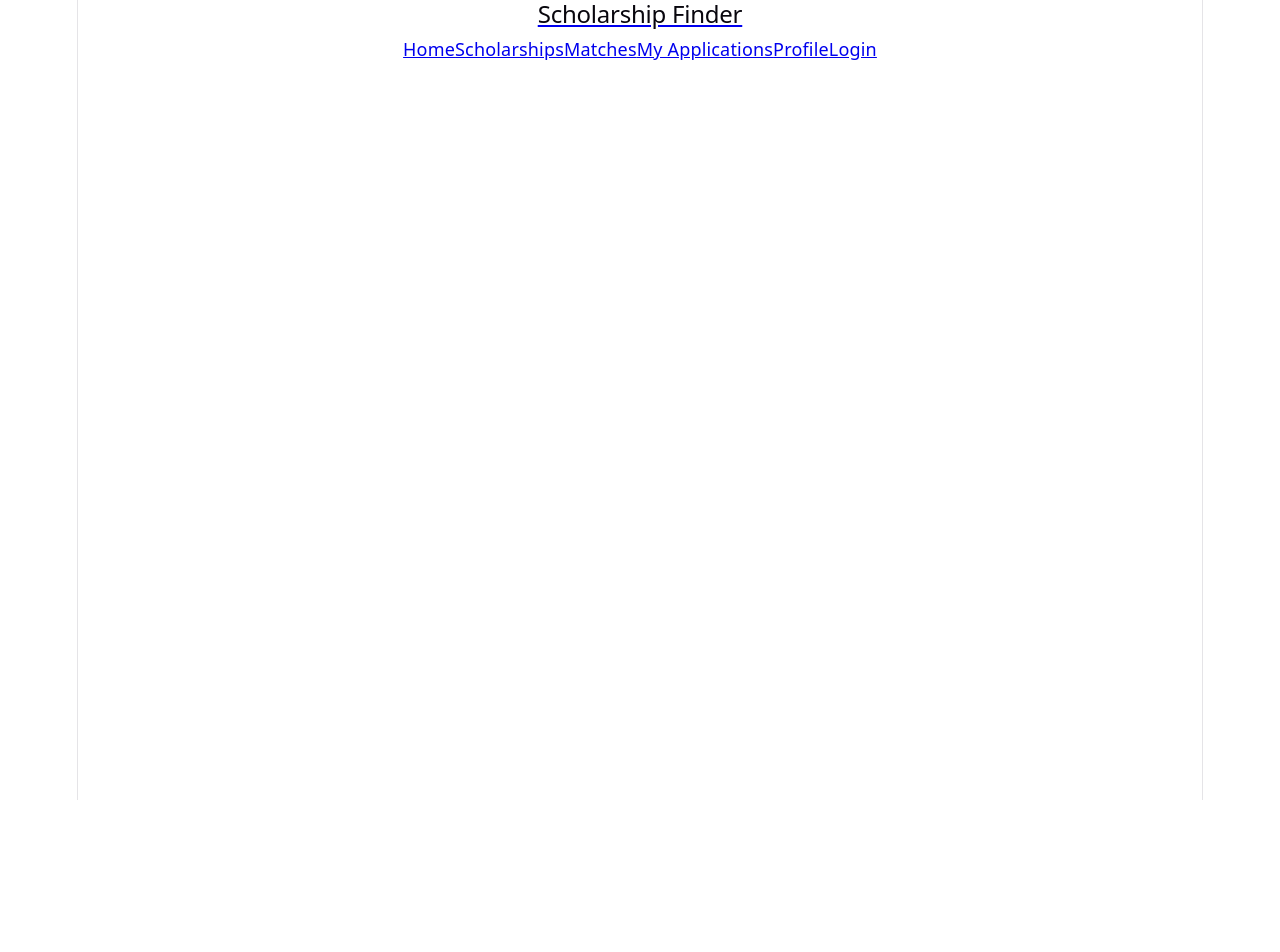
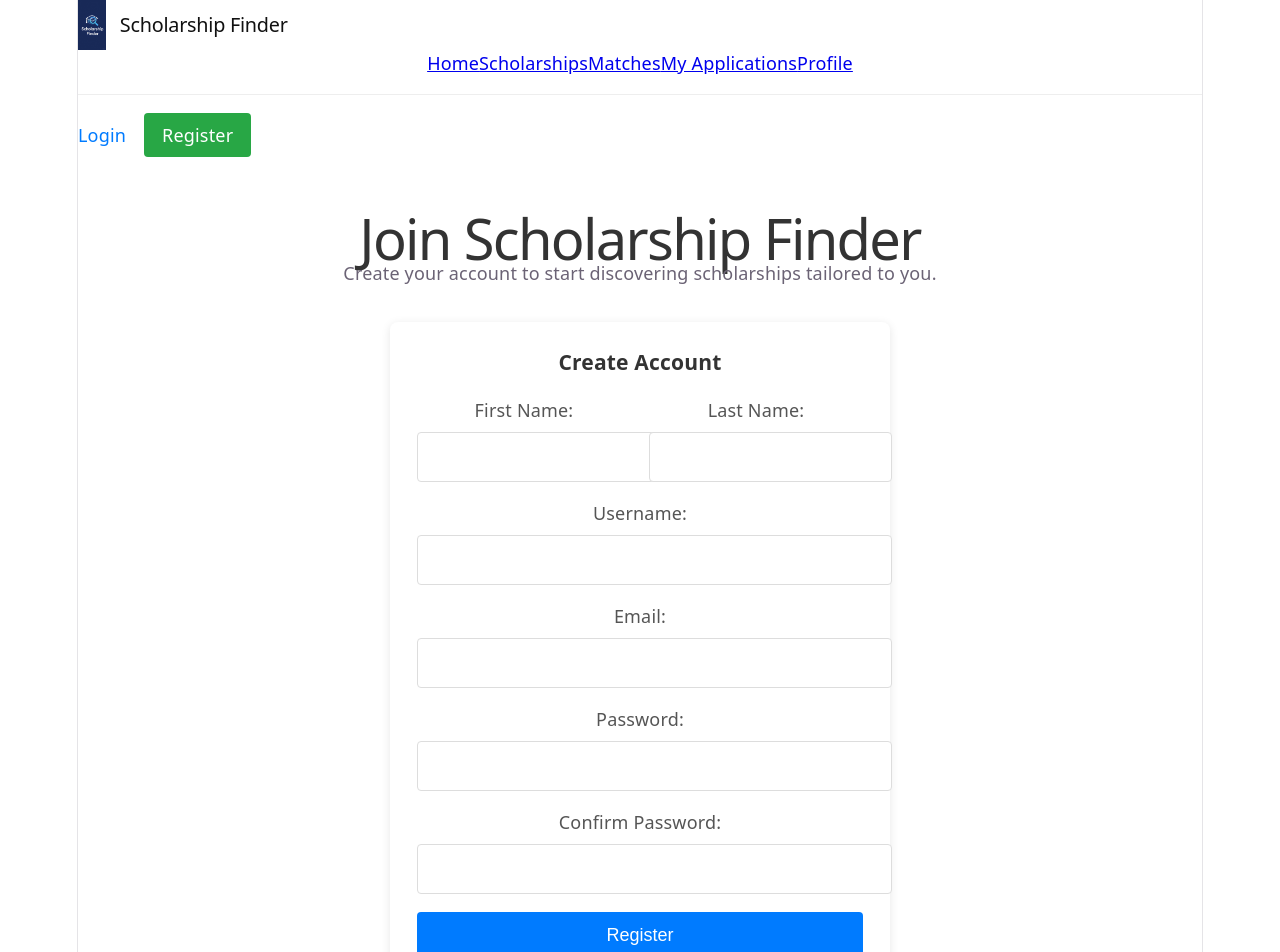
Before and after one commit to code-differently/26q1-team5-capstone, a React app in the folder frontend/: page /register in a window 1280 px wide. Shown: the top 952 px of the page. Before the commit the page ends 800 px from the top, so only its background shows below. Built offline with nearby package versions, Linux system fonts and the light colour scheme; the HTML template or start-up script is replaced by a standard one.

Commit message:
"add logoed"

```diff
--- a/frontend/src/App.css
+++ b/frontend/src/App.css
@@ -153,13 +153,215 @@
   }
 }
 
-#spacer {
-  height: 88px;
-  border-top: 1px solid var(--border);
-  @media (max-width: 1024px) {
-    height: 48px;
+/* Card Styles */
+.card {
+  background: white;
+  border-radius: 8px;
+  padding: 1.5rem;
+  box-shadow: 0 2px 10px rgba(0, 0, 0, 0.1);
+  margin-bottom: 1rem;
+}
+
+.card h3 {
+  margin-top: 0;
+  color: #333;
+}
+
+/* Form Styles */
+.form-group {
+  margin-bottom: 1rem;
+}
+
+.form-group label {
+  display: block;
+  margin-bottom: 0.5rem;
+  font-weight: 500;
+  color: #555;
+}
+
+.form-group input,
+.form-group select,
+.form-group textarea {
+  width: 100%;
+  padding: 0.75rem;
+  border: 1px solid #ddd;
+  border-radius: 4px;
+  font-size: 1rem;
+  transition: border-color 0.3s;
+}
+
+.form-group input:focus,
+.form-group select:focus,
+.form-group textarea:focus {
+  outline: none;
+  border-color: #007bff;
+  box-shadow: 0 0 0 2px rgba(0, 123, 255, 0.25);
+}
+
+.form-row {
+  display: flex;
+  gap: 1rem;
+}
+
+.form-row .form-group {
+  flex: 1;
+}
+
+/* Button Styles */
+.register-btn,
+.apply-btn,
+.save-btn,
+.cancel-btn {
+  background: #007bff;
+  color: white;
+  border: none;
+  padding: 0.75rem 1.5rem;
+  border-radius: 4px;
+  font-size: 1rem;
+  cursor: pointer;
+  transition: background-color 0.3s;
+  width: 100%;
+}
+
+.register-btn:hover,
+.apply-btn:hover,
+.save-btn:hover {
+  background: #0056b3;
+}
+
+.cancel-btn {
+  background: #6c757d;
+}
+
+.cancel-btn:hover {
+  background: #545b62;
+}
+
+/* Page Styles */
+.page-container {
+  max-width: 1200px;
+  margin: 0 auto;
+  padding: 2rem;
+}
+
+.registration-page {
+  display: flex;
+  flex-direction: column;
+  align-items: center;
+  min-height: 80vh;
+}
+
+.auth-header {
+  text-align: center;
+  margin-bottom: 2rem;
+}
+
+.auth-header h1 {
+  color: #333;
+  margin-bottom: 0.5rem;
+}
+
+.auth-content {
+  width: 100%;
+  max-width: 500px;
+}
+
+.auth-footer {
+  text-align: center;
+  margin-top: 2rem;
+  color: #666;
+}
+
+.back-link {
+  color: #007bff;
+  text-decoration: none;
+}
+
+.back-link:hover {
+  text-decoration: underline;
+}
+
+/* Error and Success Messages */
+.error-message {
+  color: #dc3545;
+  background: #f8d7da;
+  border: 1px solid #f5c6cb;
+  padding: 0.75rem;
+  border-radius: 4px;
+  margin-bottom: 1rem;
+}
+
+.success-message {
+  color: #155724;
+  background: #d4edda;
+  border: 1px solid #c3e6cb;
+  padding: 0.75rem;
+  border-radius: 4px;
+  margin-bottom: 1rem;
+}
+
+/* Auth Links */
+.auth-links {
+  text-align: center;
+  margin-top: 1rem;
+  padding-top: 1rem;
+  border-top: 1px solid #eee;
+}
+
+.auth-links a {
+  color: #007bff;
+  text-decoration: none;
+}
+
+.auth-links a:hover {
+  text-decoration: underline;
+}
+
+/* Navbar Auth Links */
+.auth-links {
+  display: flex;
+  gap: 1rem;
+  align-items: center;
+}
+
+.register-link {
+  background: #28a745;
+  color: white !important;
+  padding: 0.5rem 1rem;
+  border-radius: 4px;
+  transition: background-color 0.3s;
+}
+
+.register-link:hover {
+  background: #218838;
+  color: white !important;
+}
+
+.nav-logo {
+  display: flex;
+  align-items: center;
+  gap: 0.75rem;
+  text-decoration: none;
+}
+
+.nav-logo-img {
+  max-height: 50px;
+  width: auto;
+  object-fit: contain;
+}
+
+.nav-logo h2 {
+  margin: 0;
+  color: #111;
+  font-size: 1.1rem;
+}
+
+@media (max-width: 640px) {
+  .nav-logo-img {
+    max-height: 40px;
   }
 }
+
 
 .ticks {
   position: relative;
--- a/frontend/src/App.jsx
+++ b/frontend/src/App.jsx
@@ -8,6 +8,7 @@ import ScholarshipCard from './Components/ScholarshipCard'
 import Navbar from './Components/Navbar'
 import HomePage from './Pages/HomePage'
 import LoginPage from './Pages/LoginPage'
+import RegistrationPage from './Pages/RegistrationPage'
 import MatchesPage from './Pages/MatchesPage'
 import ScholarshipPage from './Pages/ScholarshipPage'
 import ApplicationPage from './Pages/ApplicationPage'
@@ -15,6 +16,8 @@ import ProfilePage from './Pages/ProfilePage'
 
 
 function App() {
+
+
 
   // Mock data - replace with API calls to MatchingService & ApplicationService
   const [matches] = useState([
@@ -110,6 +113,7 @@ function App() {
           />
         } />
         <Route path="/login" element={<LoginPage />} />
+        <Route path="/register" element={<RegistrationPage />} />
         <Route path="/matches" element={<MatchesPage />} />
         <Route path="/scholarships" element={<ScholarshipPage />} />
         <Route path="/applications" element={<ApplicationPage />} />
--- a/frontend/src/Components/Navbar.jsx
+++ b/frontend/src/Components/Navbar.jsx
@@ -1,5 +1,6 @@
 import { useState, useEffect, useRef } from 'react'
 import { Link, useNavigate } from 'react-router-dom'
+import logoImg from '../assets/logo.png'
 
 function Navbar() {
   const [isOpen, setIsOpen] = useState(false)
@@ -31,6 +32,7 @@ function Navbar() {
     <nav className="navbar" ref={navRef}>
       <div className="nav-container">
         <Link to="/" className="nav-logo" onClick={closeMenu}>
+          <img src={logoImg} alt="Scholarship Finder logo" className="nav-logo-img" />
           <h2>Scholarship Finder</h2>
         </Link>
 
@@ -49,7 +51,10 @@ function Navbar() {
           {isLoggedIn? (
             <button onClick={handleLogout} className="nav-btn">Logout</button>
           ) : (
-            <Link to="/login" onClick={closeMenu}>Login</Link>
+            <div className="auth-links">
+              <Link to="/login" onClick={closeMenu}>Login</Link>
+              <Link to="/register" onClick={closeMenu} className="register-link">Register</Link>
+            </div>
           )}
         </div>
       </div>
--- a/frontend/src/Components/RegistrationCard.jsx
+++ b/frontend/src/Components/RegistrationCard.jsx
@@ -0,0 +1,164 @@
+import React, { useState } from 'react';
+import { useNavigate } from 'react-router-dom';
+import axios from 'axios';
+
+const RegistrationCard = ({ onSuccess, redirectTo = '/login' }) => {
+  const [formData, setFormData] = useState({
+    username: '',
+    email: '',
+    password: '',
+    confirmPassword: '',
+    firstName: '',
+    lastName: ''
+  });
+  const [error, setError] = useState('');
+  const [loading, setLoading] = useState(false);
+  const navigate = useNavigate();
+
+  const handleChange = (e) => {
+    setFormData({
+      ...formData,
+      [e.target.name]: e.target.value
+    });
+  };
+
+  const handleSubmit = async (e) => {
+    e.preventDefault();
+    setError('');
+    setLoading(true);
+
+    // Basic validation
+    if (formData.password !== formData.confirmPassword) {
+      setError('Passwords do not match');
+      setLoading(false);
+      return;
+    }
+
+    if (formData.password.length < 6) {
+      setError('Password must be at least 6 characters long');
+      setLoading(false);
+      return;
+    }
+
+    try {
+      const registrationData = {
+        username: formData.username,
+        email: formData.email,
+        password: formData.password,
+        firstName: formData.firstName,
+        lastName: formData.lastName
+      };
+
+      const response = await axios.post('/api/users/register', registrationData);
+      console.log('Registration successful:', response.data);
+
+      // Call success callback if provided
+      if (onSuccess) {
+        onSuccess(response.data);
+      }
+
+      // Navigate to specified route (default: login page)
+      navigate(redirectTo);
+
+    } catch (err) {
+      console.error('Registration error:', err);
+      setError(err.response?.data?.message || 'Registration failed. Please try again.');
+    } finally {
+      setLoading(false);
+    }
+  };
+
+  return (
+    <div className="card registration-card">
+      <h3>Create Account</h3>
+      <form onSubmit={handleSubmit}>
+        <div className="form-row">
+          <div className="form-group">
+            <label htmlFor="firstName">First Name:</label>
+            <input
+              type="text"
+              id="firstName"
+              name="firstName"
+              value={formData.firstName}
+              onChange={handleChange}
+              required
+            />
+          </div>
+          <div className="form-group">
+            <label htmlFor="lastName">Last Name:</label>
+            <input
+              type="text"
+              id="lastName"
+              name="lastName"
+              value={formData.lastName}
+              onChange={handleChange}
+              required
+            />
+          </div>
+        </div>
+
+        <div className="form-group">
+          <label htmlFor="username">Username:</label>
+          <input
+            type="text"
+            id="username"
+            name="username"
+            value={formData.username}
+            onChange={handleChange}
+            required
+          />
+        </div>
+
+        <div className="form-group">
+          <label htmlFor="email">Email:</label>
+          <input
+            type="email"
+            id="email"
+            name="email"
+            value={formData.email}
+            onChange={handleChange}
+            required
+          />
+        </div>
+
+        <div className="form-group">
+          <label htmlFor="password">Password:</label>
+          <input
+            type="password"
+            id="password"
+            name="password"
+            value={formData.password}
+            onChange={handleChange}
+            required
+            minLength="6"
+          />
+        </div>
+
+        <div className="form-group">
+          <label htmlFor="confirmPassword">Confirm Password:</label>
+          <input
+            type="password"
+            id="confirmPassword"
+            name="confirmPassword"
+            value={formData.confirmPassword}
+            onChange={handleChange}
+            required
+            minLength="6"
+          />
+        </div>
+
+        {error && <div className="error-message">{error}</div>}
+
+        <button type="submit" disabled={loading} className="register-btn">
+          {loading ? 'Creating Account...' : 'Register'}
+        </button>
+      </form>
+
+      <div className="auth-links">
+        <p>Already have an account? <a href="/login">Login here</a></p>
+      </div>
+    </div>
+  );
+};
+
+export default RegistrationCard;
--- a/frontend/src/Pages/RegistrationPage.jsx
+++ b/frontend/src/Pages/RegistrationPage.jsx
@@ -0,0 +1,33 @@
+import React from 'react';
+import { Link } from 'react-router-dom';
+import RegistrationCard from '../Components/RegistrationCard';
+
+const RegistrationPage = () => {
+  const handleRegistrationSuccess = (userData) => {
+    console.log('User registered successfully:', userData);
+    // Could show a success message or redirect with a message
+  };
+
+  return (
+    <div className="page-container registration-page">
+      <div className="auth-header">
+        <h1>Join Scholarship Finder</h1>
+        <p>Create your account to start discovering scholarships tailored to you.</p>
+      </div>
+
+      <div className="auth-content">
+        <RegistrationCard
+          onSuccess={handleRegistrationSuccess}
+          redirectTo="/login"
+        />
+      </div>
+
+      <div className="auth-footer">
+        <p>By registering, you agree to our Terms of Service and Privacy Policy.</p>
+        <Link to="/" className="back-link">← Back to Home</Link>
+      </div>
+    </div>
+  );
+};
+
+export default RegistrationPage;
```
Also changed, not shown: frontend/src/assets/logo.png (added).
